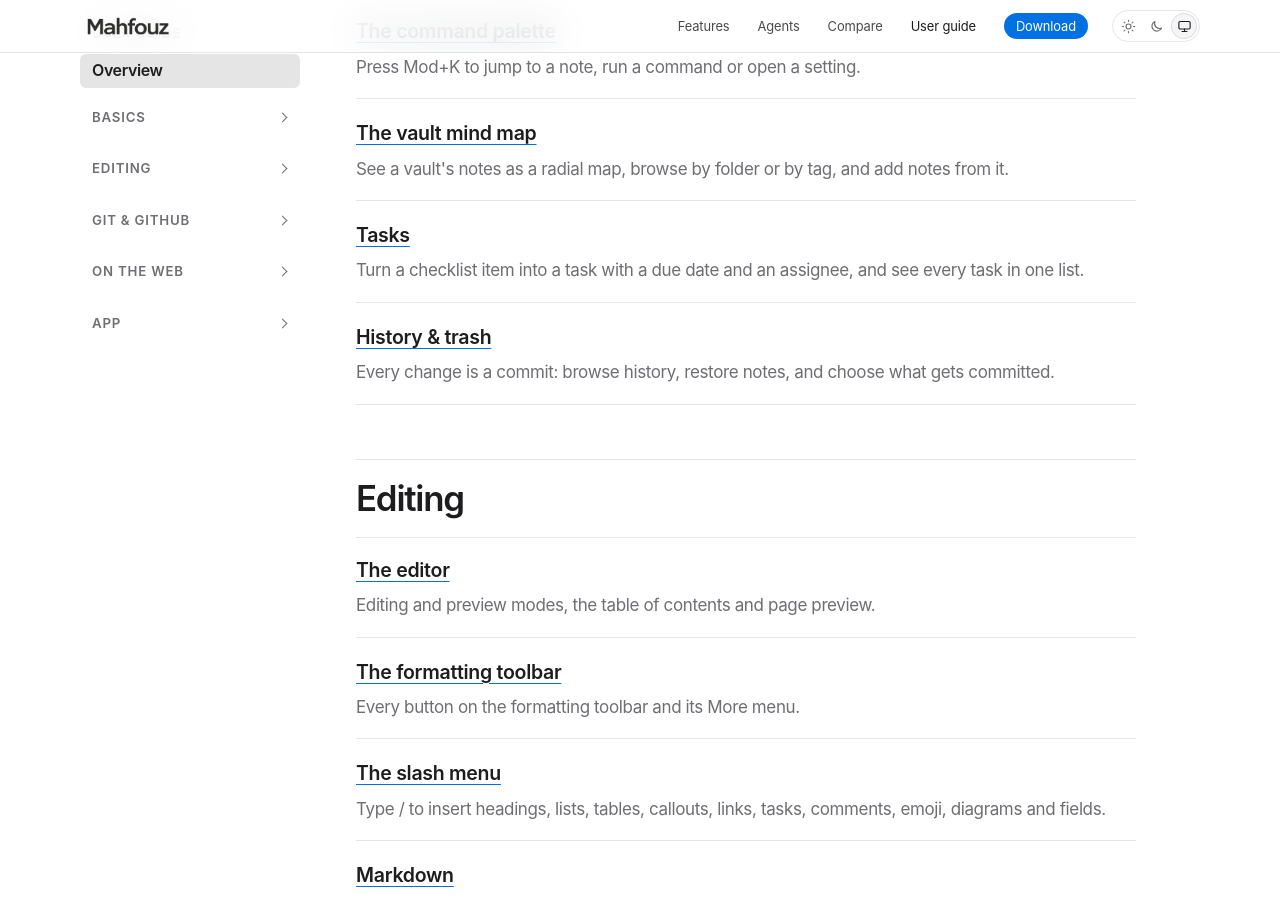
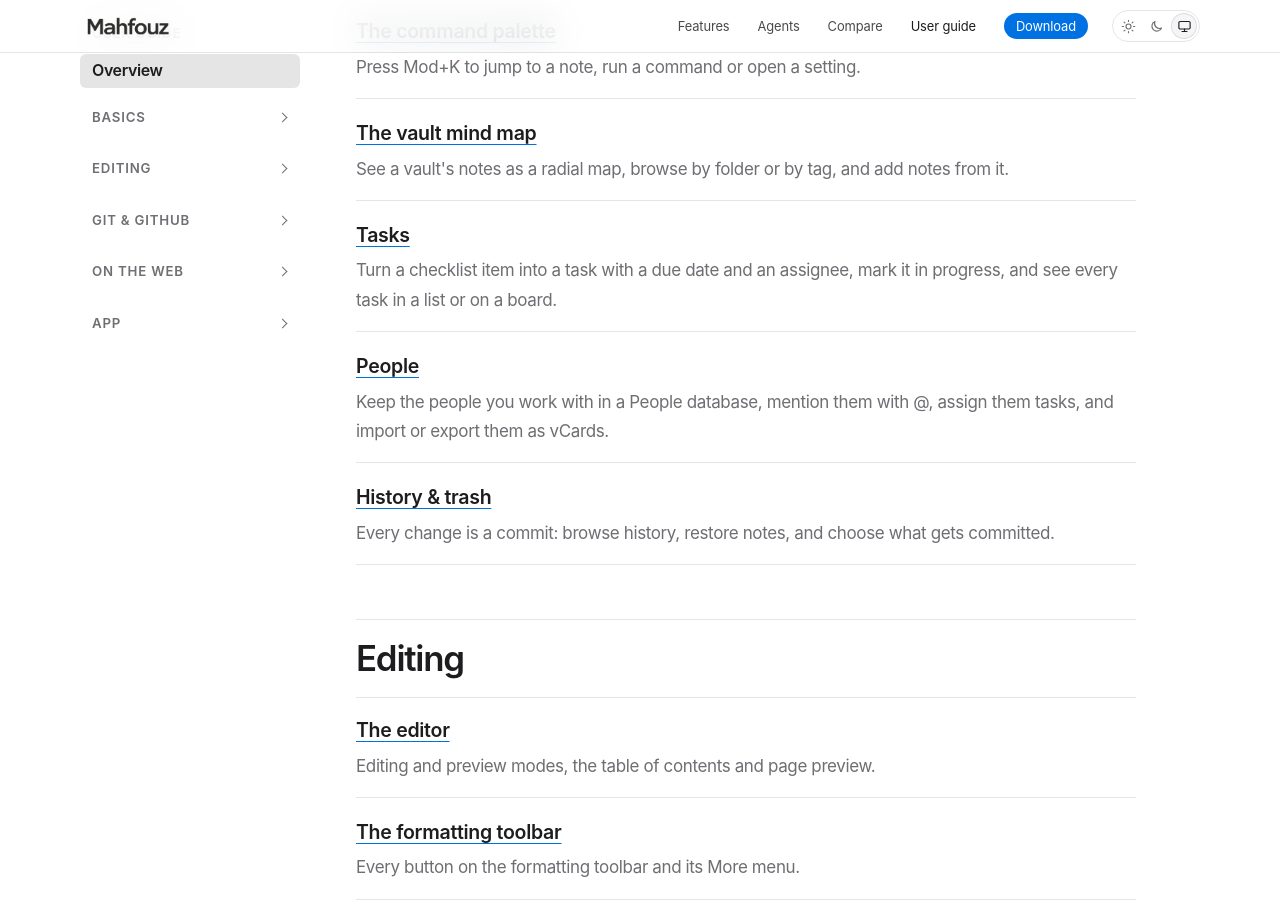
Before and after one commit to mahfouz-app/docs, a Jekyll site: the page built from guide/index.md, in a window 1280 px wide and 900 px high, scrolled down 1026 px. Built offline with Jekyll 4.4.1, drawn with Linux system fonts in a browser that asks for light colours; part of the change alters nothing that is shown.

Commit message:
People: a guide page for the address book, and people as task assignees
New guide/people.md: person notes and the People database, mentions and
the people menu, the People view, a person's page, vCard and macOS
Contacts import, vCard export, and what's never published. Tasks:
assignees are any person's handle, and Mine and reminders follow a
person whose github is your login. Lists the page in the guide index
and People in the phone's ⋯ menu.

Co-Authored-By: Claude Opus 5.5 <noreply@anthropic.com>

````diff
--- a/_data/guide.yml
+++ b/_data/guide.yml
@@ -17,7 +17,10 @@
       description: "See a vault's notes as a radial map, browse by folder or by tag, and add notes from it."
     - slug: tasks
       title: "Tasks"
-      description: "Turn a checklist item into a task with a due date and an assignee, and see every task in one list."
+      description: "Turn a checklist item into a task with a due date and an assignee, mark it in progress, and see every task in a list or on a board."
+    - slug: people
+      title: "People"
+      description: "Keep the people you work with in a People database, mention them with @, assign them tasks, and import or export them as vCards."
     - slug: history
       title: "History & trash"
       description: "Every change is a commit: browse history, restore notes, and choose what gets committed."
--- /dev/null
+++ b/guide/people.md
@@ -0,0 +1,136 @@
+---
+layout: guide
+title: "People"
+description: "Keep the people you work with in a People database, mention them with @, assign them tasks, and import or export them as vCards."
+permalink: /guide/people/
+---
+
+A person is a note whose frontmatter names their handle with `person:`.
+Mahfouz keeps people as rows of a **People** database, so each one is an
+ordinary note you can open, edit and link to.
+
+```markdown
+---
+person: ada
+name: Ada Lovelace
+email: ada@example.com
+company: Analytical Engines
+position: Engineer
+github: ada
+---
+```
+
+- **The handle** is what you type after `@` to mention someone. It uses
+  letters, numbers, `-` and `_`, like a GitHub login, and case doesn't
+  matter. A new person's handle is made from their name; if it's taken,
+  Mahfouz adds `-2`, `-3` and so on.
+- **The contact fields** are `name`, `email`, `phone`, `company`,
+  `position` (the job title), `github`, `birthday`, `address`, `url` and
+  `nickname`. Each is an ordinary [attribute](/guide/attributes/), edited in
+  the note's Attributes. A field with several values, such as two email
+  addresses, holds a list.
+- **The People database** is created at the vault root, titled **People**,
+  the first time you add someone. It starts with the Title, `email`,
+  `phone`, `company`, `position` and `github` columns.
+- **GitHub collaborators** on the vault's repository appear as people
+  automatically, with their GitHub login as the handle. A collaborator gets
+  a note the first time you edit them. A person note whose `github` is a
+  collaborator's login is that collaborator.
+
+## Mentions
+
+Type `@` anywhere in a note's text to open the people menu. It lists the
+vault's people and collaborators, matched on handle and name; pick one to
+write their `@handle`. An `@` inside code, a link or an email address
+doesn't open it.
+
+- **Add “x” as a person…**, the last row, adds someone new from what you
+  typed and writes their mention.
+- **Over a selection:** select a name and press `@`. If it's exactly one
+  person's name or handle, it becomes their mention at once. Otherwise the
+  menu opens with **Add “name” as a person** first; press Esc to type a
+  plain `@` over the selection instead.
+- Adding someone shows **Added Ada Lovelace to people**, with an **Undo**
+  that removes the new person and the mention. It works only while the
+  person note is unchanged and nothing else mentions them.
+- A mention that names someone shows as a chip. A mention of a handle
+  nobody has stays plain text.
+- Hover a mention to see the person's card: their email, phone, GitHub and
+  website, with **Open** to open their note, **Copy email**, and **vCard**
+  to export them.
+
+## The People view
+
+Click **People** in the left rail to list the vault's people; click it
+again to go back to your notes. On a phone, it's **People** in the **⋯**
+menu at the top right.
+
+- Type in **Search people** to filter the list. Click a person to open
+  their note. A collaborator with no note yet shows **GitHub only**.
+- **Add person** asks for a name and adds a row to the People database.
+- **Open People database** opens the database itself, as a table.
+- **Import** and **Export all** are described [below](#import).
+- Right-click a person for **Open**, **Export vCard** and **Delete**.
+- A warning icon marks a person whose handle doesn't work; hover it to see
+  why. The handle is used by another person note (the first by path keeps
+  it), is also a collaborator's GitHub login (this note takes it, so the
+  collaborator isn't listed), or isn't a valid handle.
+- Under the list, **Shared with N collaborators on this vault** is a
+  reminder of who can read these notes.
+
+## A person's page
+
+Under a person note's text, Mahfouz shows:
+
+- **Tasks:** the [tasks](/guide/tasks/) assigned to them, with the same
+  **List**/**Board** switch as the Tasks view.
+- **Mentions:** the notes that mention them, each with a snippet of the
+  line. Click one to open the note there.
+- **Export vCard**, at the top, saves the person as a `.vcf` file.
+
+## Import
+
+Click **Import** in the People view and pick a source:
+
+- **vCard file (.vcf)…** reads a vCard file exported from another address
+  book. It works on desktop and on the web.
+- **macOS Contacts…** reads your Mac's address book. It's on the desktop
+  app on macOS only: macOS asks for access first, then you choose which
+  contacts to bring in.
+
+A review dialog lists each contact before anything is written:
+
+- A contact **matches** an existing person when one of its emails is
+  theirs, or else when its name is the same (ignoring accents and case).
+  A match only fills the fields that person doesn't have yet; their name
+  is never changed. Every other contact is **new**, shown with the handle
+  it will get.
+- Untick a contact to leave it out. Cards without a name aren't imported.
+- **Fields** picks what's brought in: **Name, nickname, email, phone,
+  company, title, website** is on, and **Address, birthday, notes** is off.
+  A contact's notes go into the body of its new note.
+- **Import** writes everything as one commit, **Import N people**.
+
+The dialog also says it: collaborators on the vault can read People, and
+the vault's git history keeps everything ever imported, even after you edit
+or delete it.
+
+## Export
+
+Export saves people as vCard 3.0 files, for another address book:
+
+- **One person:** **Export vCard** in their row's menu in the People view,
+  **vCard** on their hover card, or **Export vCard** on their page.
+- **Everyone:** **Export all** in the People view saves `People.vcf`.
+
+On the web, the file downloads. A person note's body isn't exported.
+
+## Privacy
+
+People are ordinary vault content. Everyone with access to the vault's
+repository can read their contact details, and git history keeps them.
+
+People notes are never [published](/guide/publishing/): not a person note,
+not the People database, and not its rows, even under a parent that
+publishes its child notes. An `@handle` in a published note stays plain
+text.
--- a/guide/tasks.md
+++ b/guide/tasks.md
@@ -18,8 +18,8 @@ checkbox, the title, optionally who it's for, then ` // ` and the date.
 
 - **The date** is `YYYY-MM-DD`. The time, `HH:MM` in 24-hour form, is
   optional; a task without one is due all day.
-- **The assignee** is a GitHub login after `@`, just before the ` // `.
-  It's optional.
+- **The assignee** is a [person's](/guide/people/) handle after `@`,
+  just before the ` // `, such as a GitHub login. It's optional.
 - **The ` // `** needs a space on each side. That is what makes the line
   a task: a checklist item that only mentions a date, such as
   `- [ ] Read 2026-03-02`, stays an ordinary checklist item.
@@ -68,9 +68,11 @@ directly, even while the note is in Suggesting mode.
 
 ### Assign someone
 
-Type `@` on a checklist item to choose who the task is for. The list shows
-the collaborators on the vault's GitHub repository, with their access level.
-Without a GitHub remote, or when the list can't be loaded, it offers only
+Type `@` on a checklist item to choose who the task is for, from the same
+[people menu](/guide/people/#mentions) as a mention. It shows
+the vault's [people](/guide/people/): its person notes and the collaborators
+on its GitHub repository, with their access level. Without a GitHub remote,
+or when the collaborators can't be loaded, it offers only your people and
 your own login.
 
 To change a task's assignee, click its assignee chip. The picker checks the
@@ -100,8 +102,9 @@ remembers your choice on this computer.
 
 In both layouts:
 
-- **Mine** shows the tasks assigned to your GitHub login; you need to be
-  signed in with GitHub. **Everyone** shows every task, including the ones
+- **Mine** shows the tasks assigned to your GitHub login, or to the handle
+  of a person whose `github` is your login; you need to be signed in with
+  GitHub. **Everyone** shows every task, including the ones
   with no assignee.
 - With more than one vault, the list covers all of them. Pick a single
   vault from the menu at the top, and each task shows which vault it's in.
@@ -120,7 +123,8 @@ When one of your tasks comes due, a notification tells you, with buttons
 to **Open note** at the task or **Mark done** without opening it.
 
 - Reminders go to the task's assignee only: the tasks assigned to your
-  GitHub login, in every vault. You need to be signed in with GitHub, and
+  GitHub login, or to a person whose `github` is your login, in every
+  vault. You need to be signed in with GitHub, and
   tasks with no assignee never remind anyone.
 - A task reminds you at its time; an all-day task at 09:00. An in-progress
   task still reminds you; only a done one doesn't.
--- a/guide/web.md
+++ b/guide/web.md
@@ -76,7 +76,7 @@ switches to a layout made for it:
   screen. Opening a note closes it, and so does the close button in its
   top corner.
 - The **⋯** button at the top right holds **Settings**, **Account**,
-  **Trash**, **User guide** and **Send feedback**.
+  **People**, **Trash**, **User guide** and **Send feedback**.
 - The AI chat opens over the whole screen. The right sidebar isn't
   available at this width.
 
````
